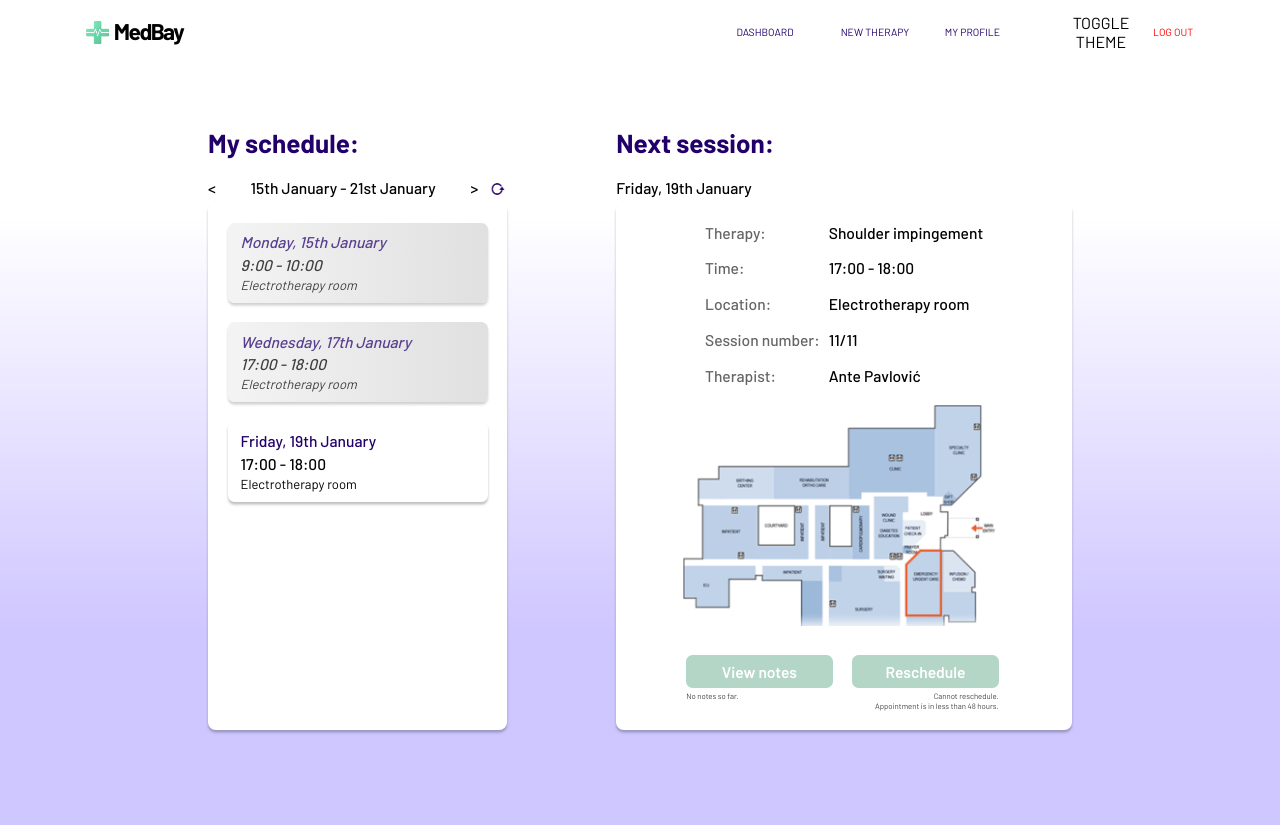
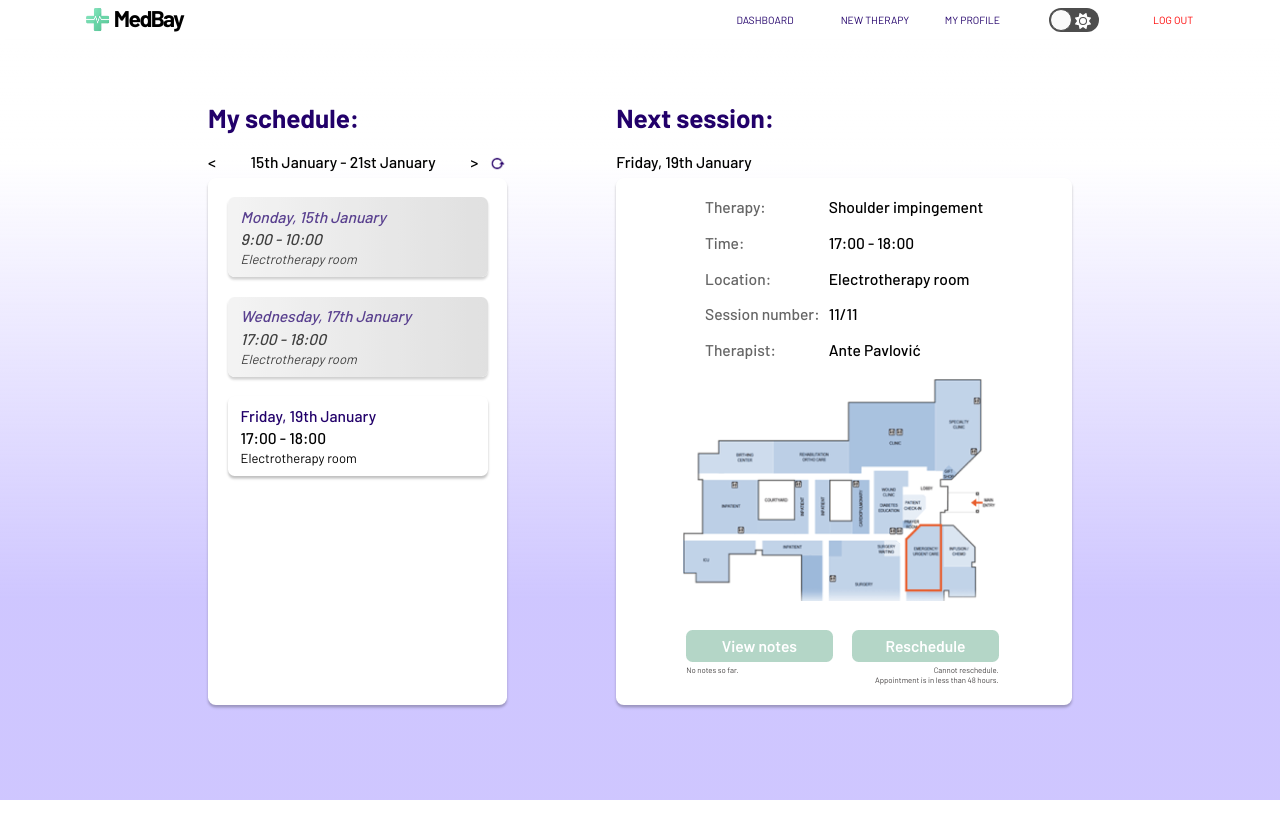
Before and after one commit to Project-MedBay/frontend, a React (Vite) app: page /patient/dash in a window 1280 px wide. After the commit the page ends 800 px from the top, so only its background shows below. Built offline with nearby package versions, Linux system fonts and the light colour scheme.

Commit message:
Add toggle component for color modes

```diff
--- a/components/PatientHeader.jsx
+++ b/components/PatientHeader.jsx
@@ -1,7 +1,12 @@
 import React, { useState } from "react"
 import logo from "../assets/plus_icon.png"
 import { useTheme } from './ThemeContext';
+import Toggle from 'react-toggle'
+import "react-toggle/style.css"
 import s from "../styles/patientTherapistHeader.module.css"
+import { FontAwesomeIcon } from '@fortawesome/react-fontawesome'
+import { faMoon } from '@fortawesome/free-solid-svg-icons'
+import { faSun } from '@fortawesome/free-solid-svg-icons'
 
 export default function PatientHeader(props) {
     const [logOut, setLogOut] = useState(false)
@@ -22,7 +27,15 @@ export default function PatientHeader(props) {
                     :
                     <h2 className={s.nav_logout} onClick={() => setLogOut(true)}>LOG OUT</h2>
                 }
-                <button className={s.toggleThemeButton} onClick={toggleTheme}>TOGGLE THEME</button> {/* Add a button to switch themes */}
+                <Toggle
+                    defaultChecked={theme === 'dark' ? true : false}
+                    icons={{
+                    checked: <FontAwesomeIcon icon={faMoon} className={s.moonIcon}/>,
+                    unchecked: <FontAwesomeIcon icon={faSun} className={s.sunIcon}/>,
+                    }}
+                    onClick={toggleTheme}
+                    className={s.toggle}
+                />
                 <h2 className={s.nav_item} onClick={() => props.navigate("profile")}>MY PROFILE</h2>
                 <h2 className={s.nav_item} onClick={() => props.navigate("newTherapy")}>NEW THERAPY</h2>
                 <h2 className={s.nav_item} onClick={() => props.navigate("dash")}>DASHBOARD</h2>
--- a/styles/patientTherapistHeader.module.css
+++ b/styles/patientTherapistHeader.module.css
@@ -114,3 +114,16 @@
    align-items: center;
    direction: rtl;
 }
+
+.sunIcon{
+   color: white;
+   position: relative;
+   top: -2px;
+   right: -2px;
+}
+.moonIcon{
+   color: white;
+   position: relative;
+   top: -2px;
+   right: -2px;
+}
```
Also changed, not shown: package.json (+7 -1 lines), 1 other file (tests, documents, lock files or other folders).
